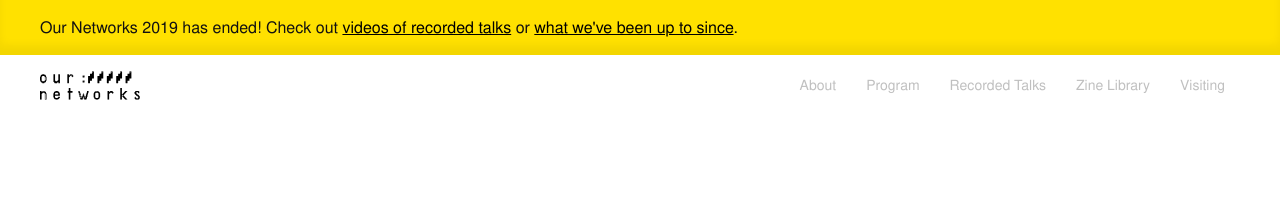
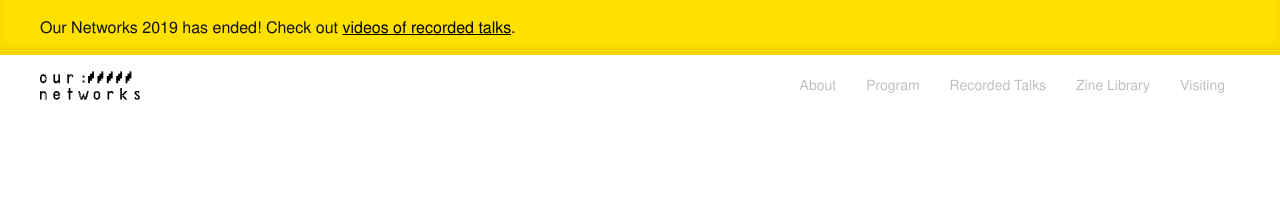
Before and after one commit to ournetworks/ournetworks.ca, a Jekyll site: the page built from index.md, in a window 1280 px wide. Shown: the top 211 px of the page. Built offline with Jekyll 4.4.1, drawn with Linux system fonts in a browser that asks for light colours.

Commit message:
updated banner copy

```diff
--- a/_includes/nav.html
+++ b/_includes/nav.html
@@ -2,7 +2,7 @@
   <div class="announcement bg-yellow pb-s pt-s" role="alert">
     <div class="container">
       <p class="m-0">
-        Our Networks 2019 has ended! Check out <a href="/recorded-talks/">videos of recorded talks</a> or <a href="https://ournetworks.ca">what we've been up to since</a>.
+        Our Networks 2019 has ended! Check out <a href="/recorded-talks/">videos of recorded talks</a>.
       </p>
     </div>
   </div>
```
